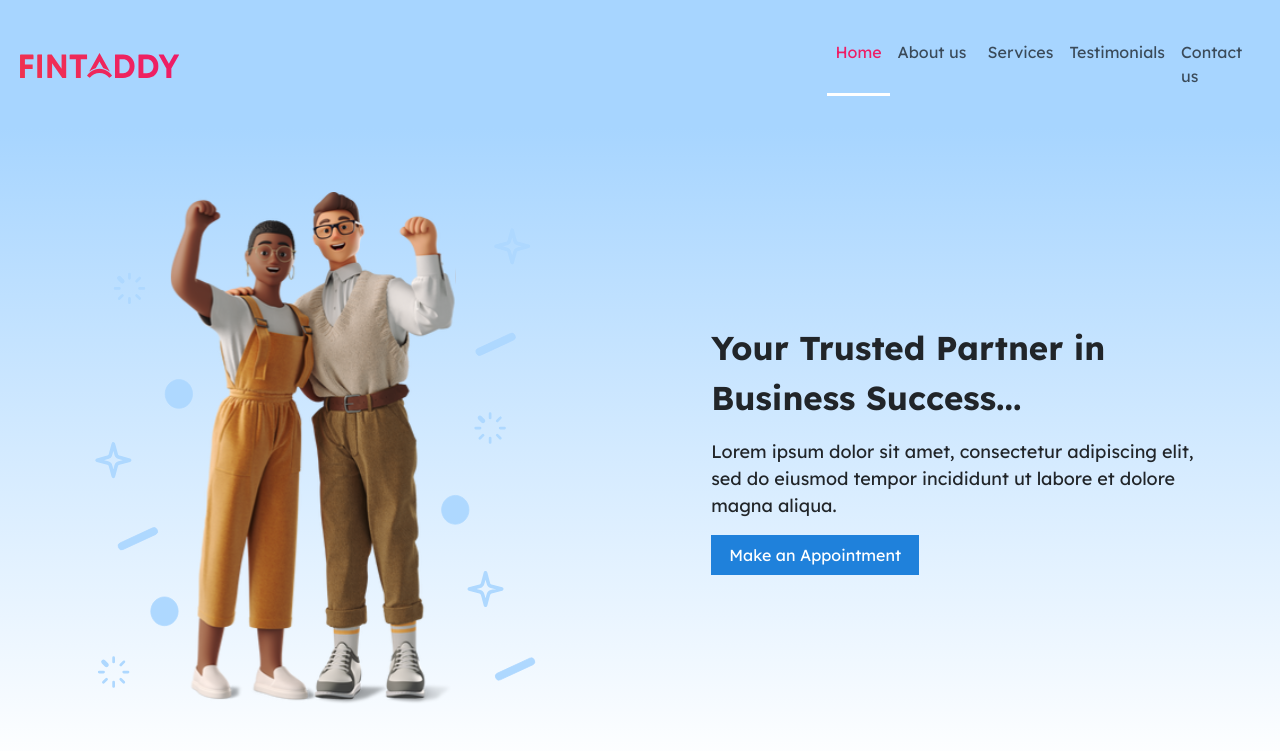
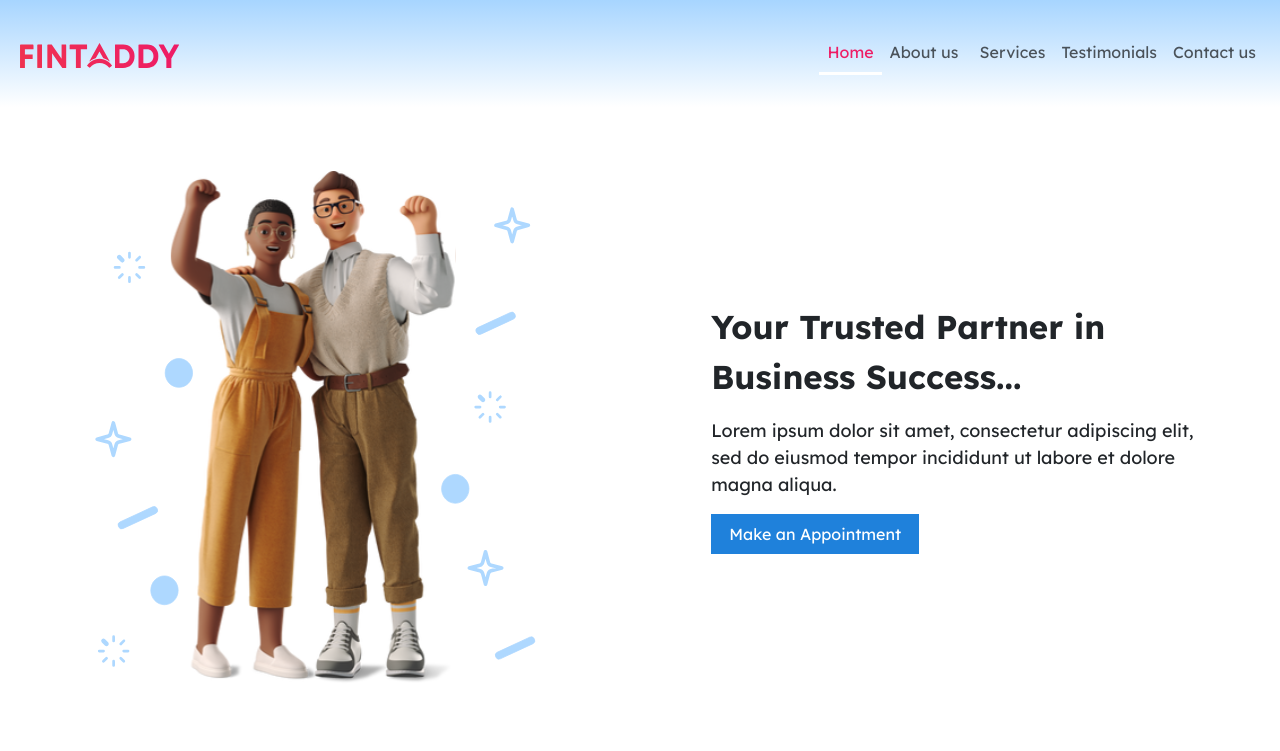
Before and after one commit to ARJUNSKP/fintaddy, a React (Vite) app: page / in a window 1280 px wide. Shown: the top 751 px of the page. Built offline with nearby package versions, Linux system fonts and the light colour scheme; the HTML template or start-up script is replaced by a standard one.

Commit message:
thord commit

```diff
--- a/index.html
+++ b/index.html
@@ -2,7 +2,7 @@
 <html lang="en">
   <head>
     <meta charset="UTF-8" />
-    <link rel="icon" type="image/svg+xml" href="/vite.svg" />
+    <link rel="icon" type="image/svg+xml" href="/fintaddyLogo.svg" />
     <meta name="viewport" content="width=device-width, initial-scale=1.0" />
     <title>Fintaddy</title>
     <link
--- a/src/components/home/Home.jsx
+++ b/src/components/home/Home.jsx
@@ -94,7 +94,12 @@
 
   return (
     <div>
-      <div style={{ width: "100%", backgroundColor: "#A7D5FF" }}>
+      <div
+        style={{
+          width: "100%",
+          backgroundImage: "linear-gradient(#A7D5FF, #FFFFFF)",
+        }}
+      >
         <nav
           className="navbar navbar-expand-lg px-2"
           style={{ backgroundColor: "transparent", padding: "2rem 1.5rem" }}
@@ -180,7 +185,7 @@
                 className={`nav-link headerWidth navigationTitle ${
                   hash == "#contact" ? "headerTextAfter" : ""
                 } `}
-                style={{ width: "91px" }}
+                style={{ width: "99px" }}
                 href="#contact"
                 onClick={() => {
                   setNavMenu(false);
@@ -206,7 +211,6 @@
             display: "flex",
             padding: "4rem 0",
             gap: "1rem",
-            backgroundImage: "linear-gradient(#A7D5FF, #FFFFFF)",
           }}
         >
           <div
```
